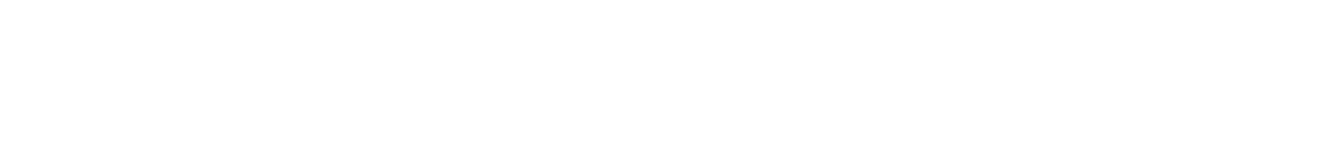
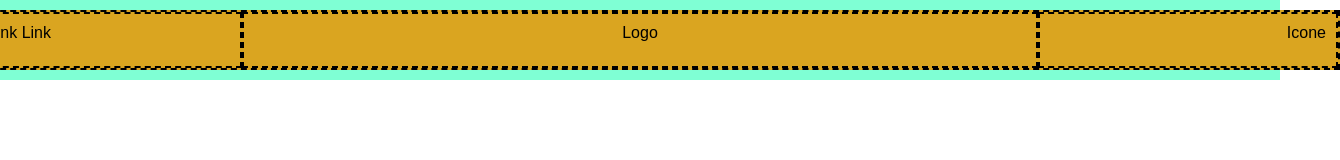
Before and after one commit to vincenzomercadante/html-css-boolando, a plain HTML site: page index.html in a window 1280 px wide. Shown: the whole page, 1340 px wide, since content can reach past the window. Drawn offline with Linux system fonts and the light colour scheme.

Commit message:
feat add header block

```diff
--- a/index.html
+++ b/index.html
@@ -8,6 +8,21 @@
         <link rel="icon" href="./img/logo-small.ico">
     </head>
     <body>
-
+        <!-- Header contenente link logo e icone (inserito in un container uguale per tutti)-->
+        <header class="header">
+            <nav class="container">
+                <ul class="header-link">
+                   <li>Link</li>
+                   <li>Link</li>
+                   <li>Link</li>
+                </ul>
+                <div class="header-logo">Logo</div>
+                <div class="header-icon">Icone</div>
+            </nav>
+        </header>
+        <!-- main con un contenitore che contiene le 6 immagini -->
+        <!-- sei immagini TUTTE hanno sopra il cuore e 5 di queste un'etichetta -->
+        <!-- area sotto l'immagine con  con marca vestito e prezzo-->
+        <!-- footer con nome azienda e link utili da una parte e icon social dall'altra-->
     </body>
 </html>
--- a/style/style.css
+++ b/style/style.css
@@ -0,0 +1,56 @@
+*{
+    margin: 0;
+    padding: 0;
+    box-sizing: border-box;
+}
+
+body{
+    font-family: Arial, Helvetica, sans-serif;
+}
+
+.container{
+    min-width: 1400px;
+}
+
+/* header */
+.header{
+    background-color: aquamarine;
+    display: flex;
+    justify-content: center;
+    align-items: center;
+    padding: 10px 0;
+}
+
+.header .container{
+    background-color: goldenrod;
+    display: flex;
+    justify-content: space-between;
+
+    /* debug */
+    min-height: 60px;
+    border: 2px dashed black;
+}
+
+.header .container>*{
+    border: 2px dashed black;
+    padding: 10px;
+}
+
+.header-link,
+.header-icon{
+    flex-basis: 300px;
+}
+
+.header-logo{
+    flex-grow: 1;
+    text-align: center;
+}
+
+.header-icon{
+    text-align: right;
+}
+
+.header .header-link li{
+    display: inline-block;
+    list-style: none;
+}
```
